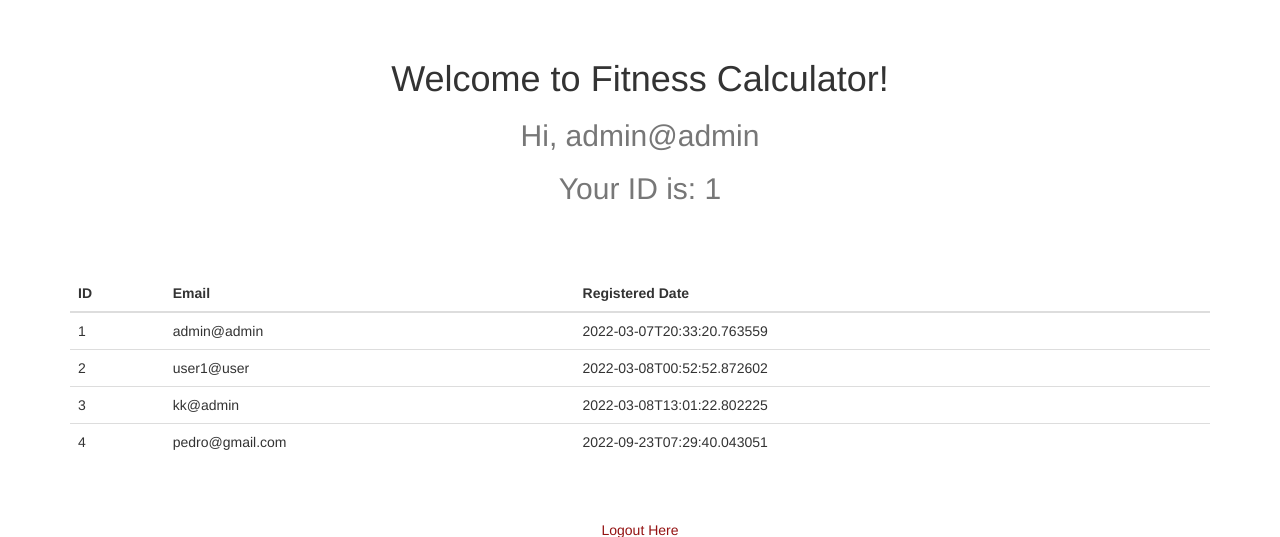
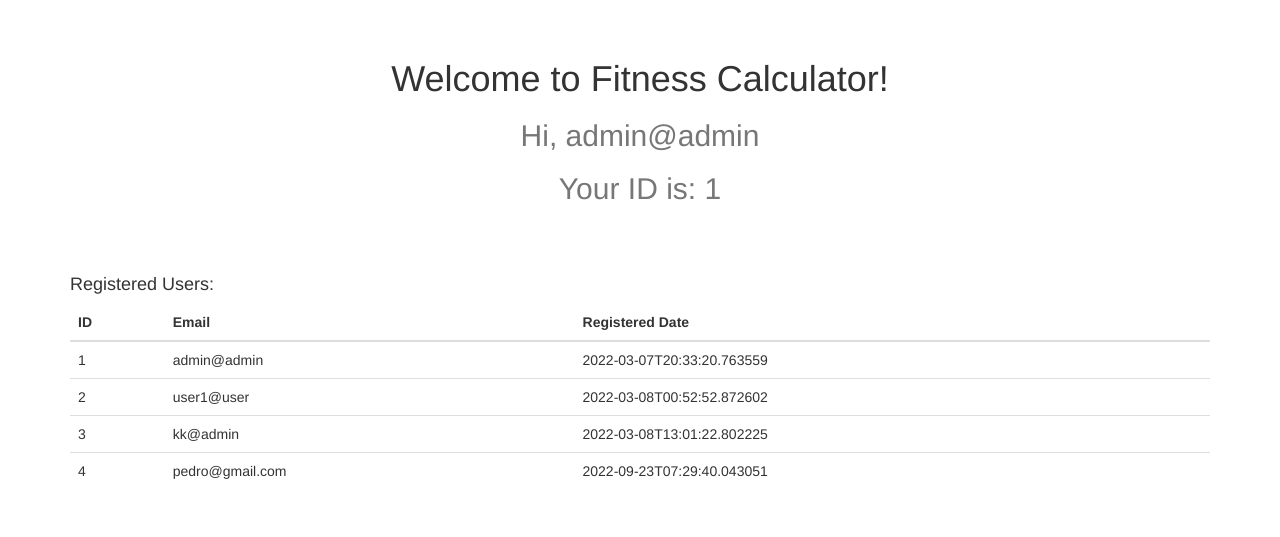
Before and after one commit to Krakensnv/fitnessapp, a Flask app: page /dashboard in a window 1280 px wide. Shown: the part 51-588 px from the top of the page. Run offline with Flask 2, Linux system fonts and the light colour scheme; a user stored in the database is signed in; data comes from the database, SQL or seed files in the repository; some libraries are stand-ins or nearby versions.

Commit message:
Formatted text

```diff
--- a/main/templates/dashboard.html
+++ b/main/templates/dashboard.html
@@ -12,6 +12,7 @@
       </div>
     </div>
   </th>
+<h4>Registered Users:</h4>
     <table class="table">
                   <thead>
                   <tr>
```
